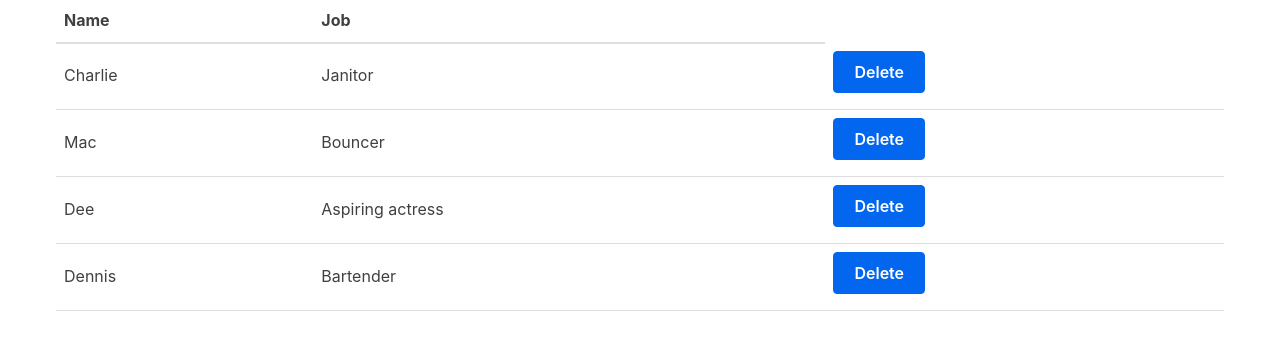
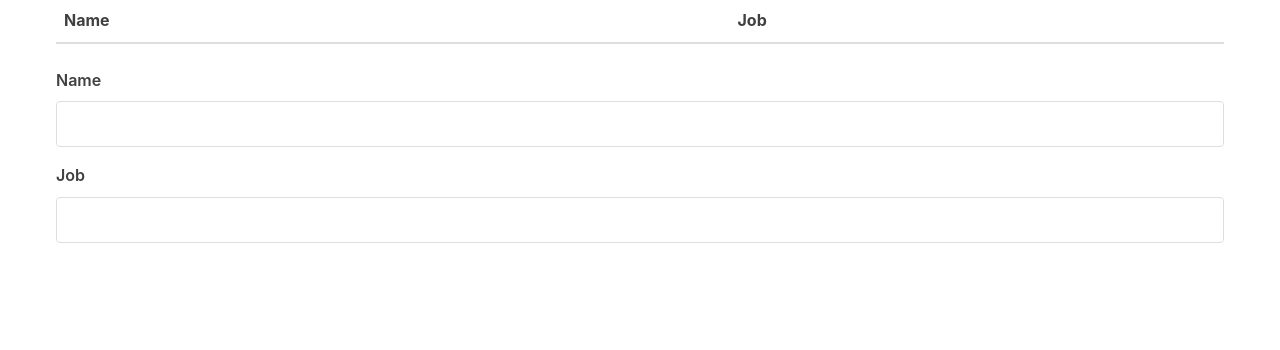
Before and after one commit to helenh105/CSC307-Lab1, a React (Vite) app in the folder packages/react-frontend/: page / in a window 1280 px wide. Shown: the top 350 px of the page. Built offline with nearby package versions, Linux system fonts and the light colour scheme.

Commit message:
MyApp updated, modified to handle Form.jsx

```diff
--- a/packages/react-frontend/src/MyApp.jsx
+++ b/packages/react-frontend/src/MyApp.jsx
@@ -1,27 +1,10 @@
 // src/MyApp.jsx
 import React, { useState } from "react";
 import Table from "./Table";
-
+import Form from "./Form";
 
 function MyApp() {
-   const [characters, setCharacters] = useState([
-     {
-	name: "Charlie",
-	job: "Janitor"
-     },
-     {
-	name: "Mac",
-	job: "Bouncer"
-     },
-     {
-	name: "Dee",
-	job: "Aspiring actress"
-     },
-     {
-	name: "Dennis",
-	job: "Bartender"
-     }
- ]);
+   const [characters, setCharacters] = useState([]);
 
    function removeOneCharacter(index) {
 	const updated = characters.filter((character, i) => {
@@ -39,6 +22,7 @@ function MyApp() {
 	characterData={characters}
 	removeCharacter={removeOneCharacter}
 	/>
+      <Form />
     </div>
   );
 }
```
